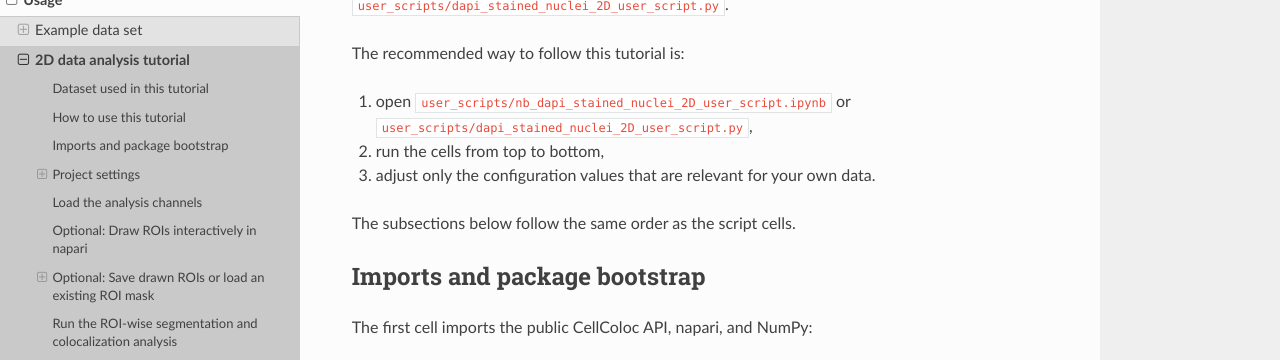
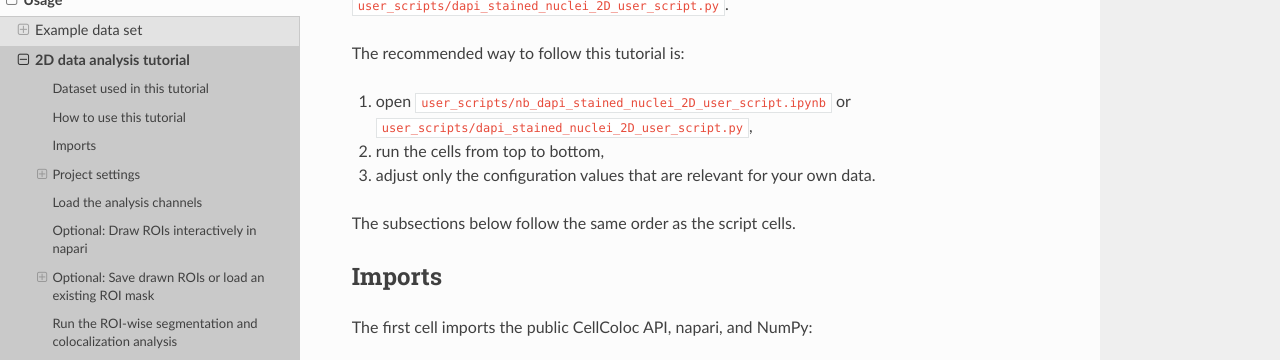
Before and after one commit to FabrizioMusacchio/cellcoloc, a Sphinx documentation site: the page built from docs/source/usage_2d_dapi_stained_nuclei.rst, in a window 1280 px wide and 900 px high, scrolled down 1859 px, cut to the strip 0-360 px from the top of the window. Built offline with Sphinx 7.4.7 and the Read the Docs theme 3.1.0, drawn with Linux system fonts in a browser that asks for light colours.

Commit message:
Refactor code structure for improved readability and maintainability

```diff
--- a/docs/source/usage_2d_dapi_stained_nuclei.rst
+++ b/docs/source/usage_2d_dapi_stained_nuclei.rst
@@ -74,14 +74,14 @@ The recommended way to follow this tutorial is:
 The subsections below follow the same order as the script cells.
 
 
-Imports and package bootstrap
------------------------------
+Imports
+-------
 
 The first cell imports the public CellColoc API, napari, and NumPy:
 
 .. literalinclude:: ../../user_scripts/dapi_stained_nuclei_2D_user_script.py
    :language: python
-   :start-after: # %% IMPORTS AND LOCAL PACKAGE BOOTSTRAP
+   :start-after: # %% IMPORTS
    :end-before: # %% PROJECT SETTINGS
 
 What this cell does:
--- a/docs/source/usage_3d_microglia.rst
+++ b/docs/source/usage_3d_microglia.rst
@@ -88,7 +88,7 @@ The recommended way to follow this tutorial is:
 The subsections below follow the same order as the script cells.
 
 
-Imports and package bootstrap
+Imports
 -----------------------------
 
 The first cell imports the public CellColoc API, napari, NumPy, and
@@ -96,7 +96,7 @@ The first cell imports the public CellColoc API, napari, NumPy, and
 
 .. literalinclude:: ../../user_scripts/microglia_3D_user_script.py
    :language: python
-   :start-after: # %% IMPORTS AND LOCAL PACKAGE BOOTSTRAP
+   :start-after: # %% IMPORTS
    :end-before: # %% PROJECT SETTINGS
 
 What this cell does:
```
Also changed, not shown: 5 other files.
